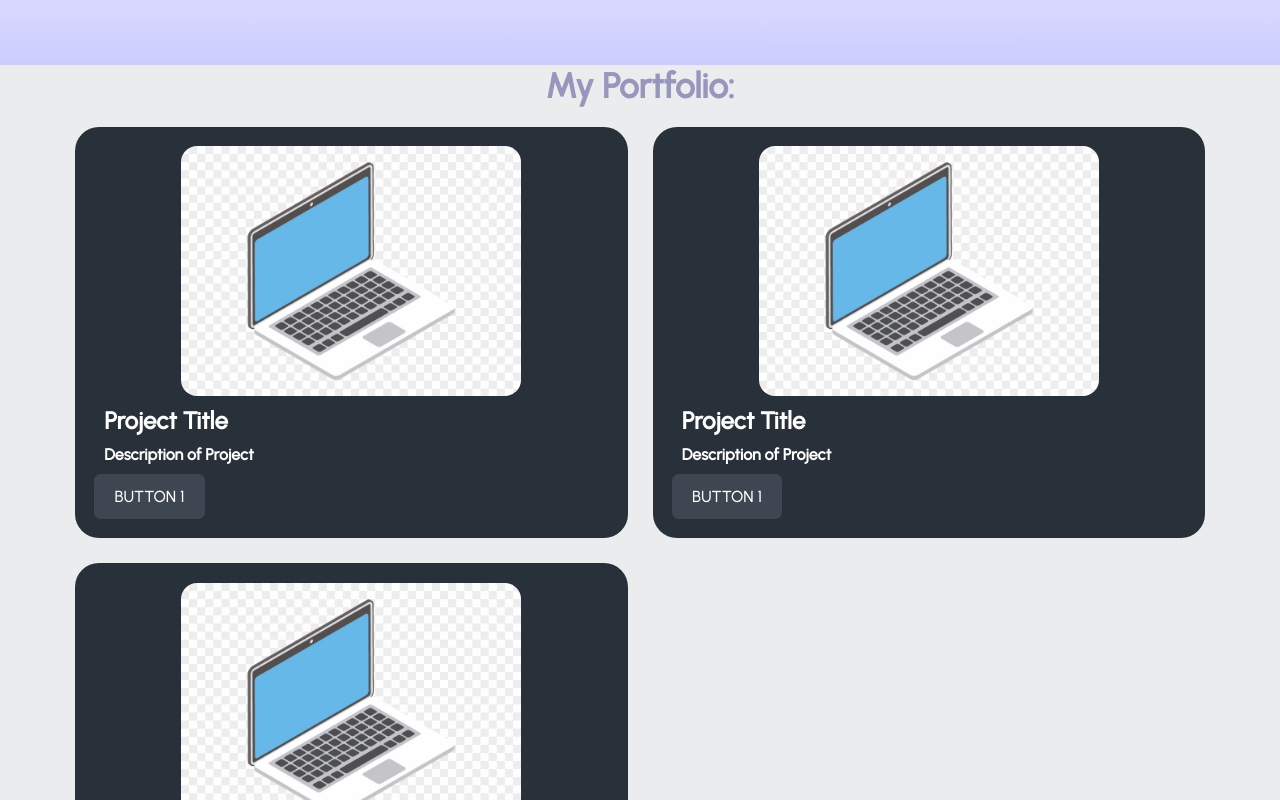
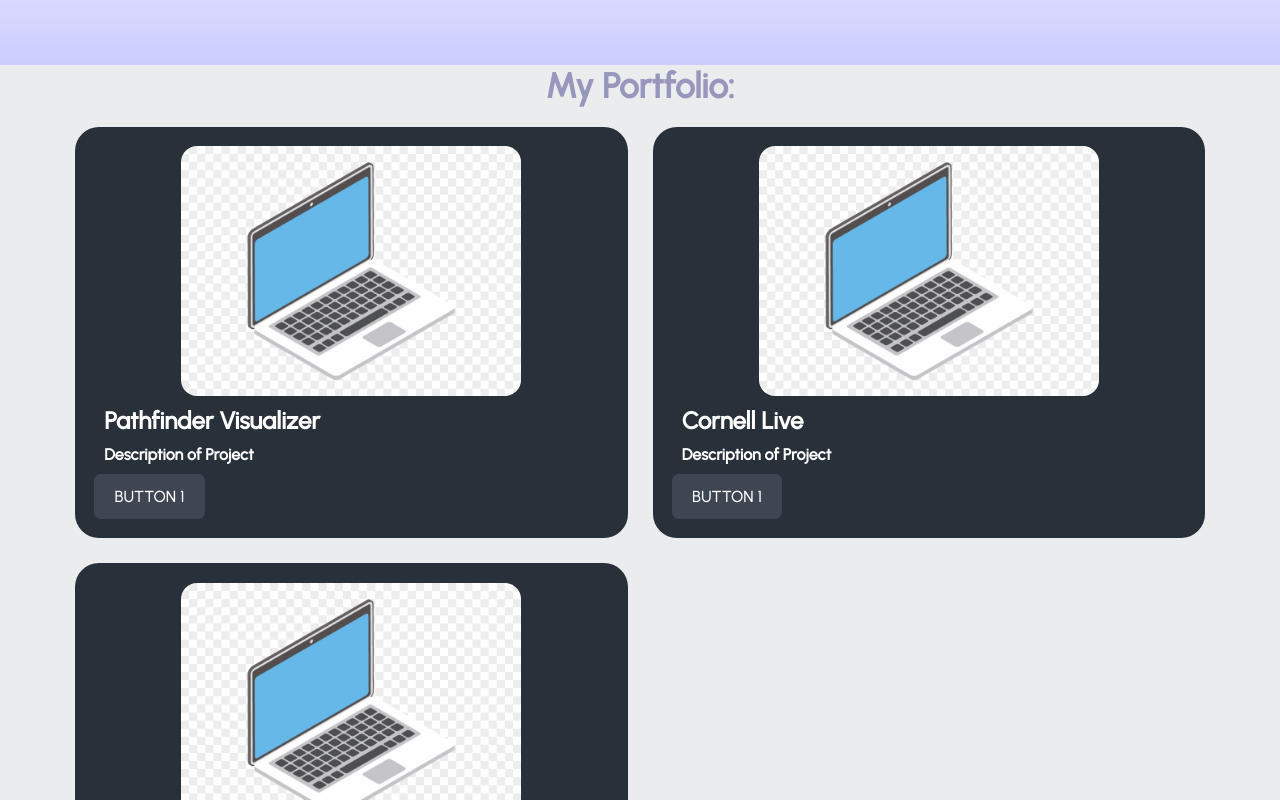
Before and after one commit to burninglilies/personalwebsite, a React (Create React App) app: page / in a window 1280 px wide. Shown: the part 660-1460 px from the top of the page. Built offline with nearby package versions, Linux system fonts and the light colour scheme.

Commit message:
added some project details

```diff
--- a/src/components/projects/Projects.jsx
+++ b/src/components/projects/Projects.jsx
@@ -10,21 +10,21 @@ const About = () => {
             <div className="projects-container">
                 <article className="project-item">
                     <img src={laptop} alt="" className="project-item-img"/>
-                    <h2>Project Title</h2>
+                    <h2>Pathfinder Visualizer</h2>
                     <h4>Description of Project</h4>
-                    <a href="" className="">BUTTON 1</a>
+                    <a href="https://github.com/burninglilies/pathfiner-project" className="">BUTTON 1</a>
+                </article>
+                <article className="project-item">
+                    <img src={laptop} alt="" className="project-item-img"/>
+                    <h2>Cornell Live</h2>
+                    <h4>Description of Project</h4>
+                    <a href="https://github.com/burninglilies/cornell-live" className="">BUTTON 1</a>
                 </article>
                 <article className="project-item">
                     <img src={laptop} alt="" className="project-item-img"/>
                     <h2>Project Title</h2>
                     <h4>Description of Project</h4>
-                    <a href="" className="">BUTTON 1</a>
-                </article>
-                <article className="project-item">
-                    <img src={laptop} alt="" className="project-item-img"/>
-                    <h2>Project Title</h2>
-                    <h4>Description of Project</h4>
-                    <a href="" className="">BUTTON 1</a>
+                    <a href="https://github.com/jjennifergu/freelance-marketplace-backend" className="">BUTTON 1</a>
                 </article>
             </div>
         </section>
```
